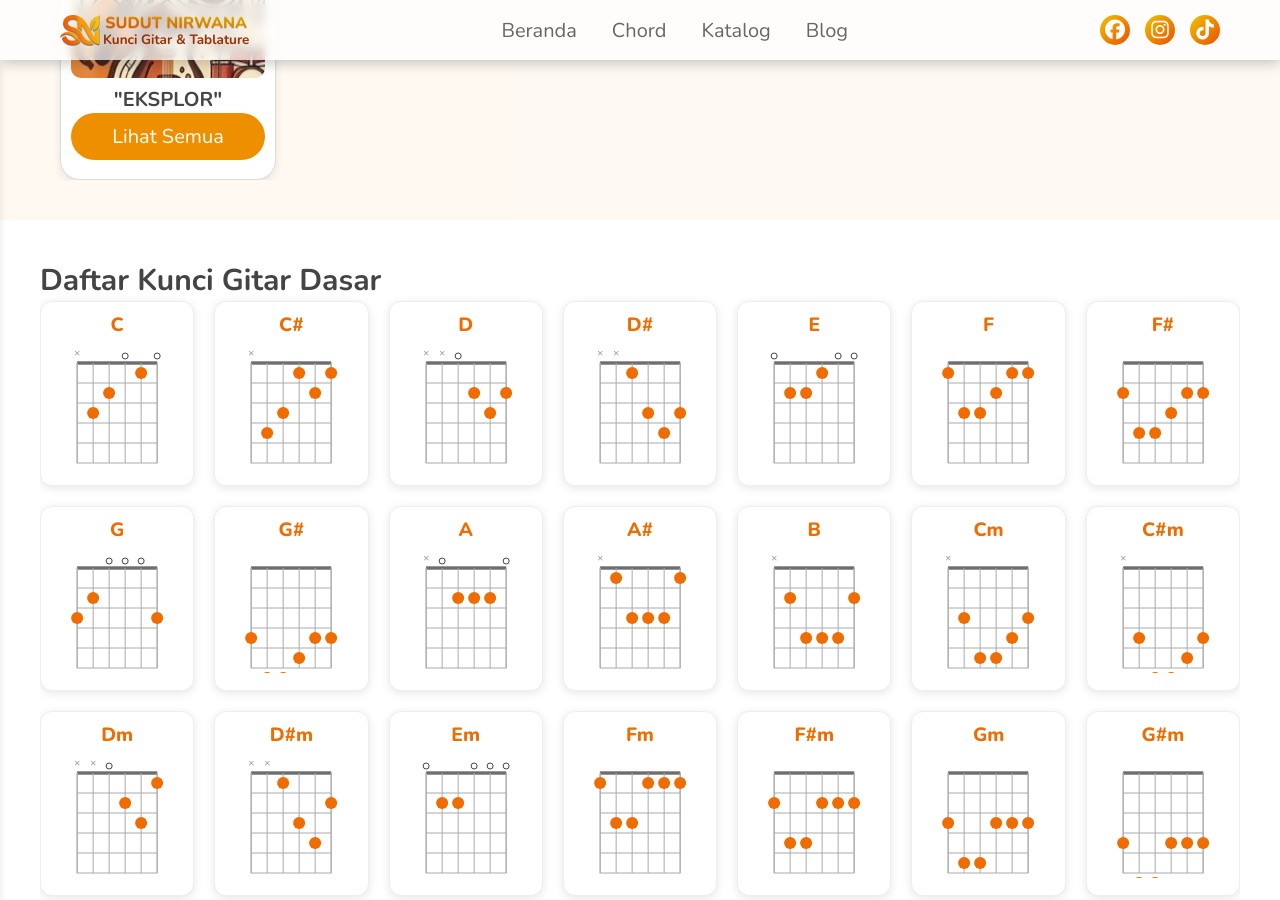
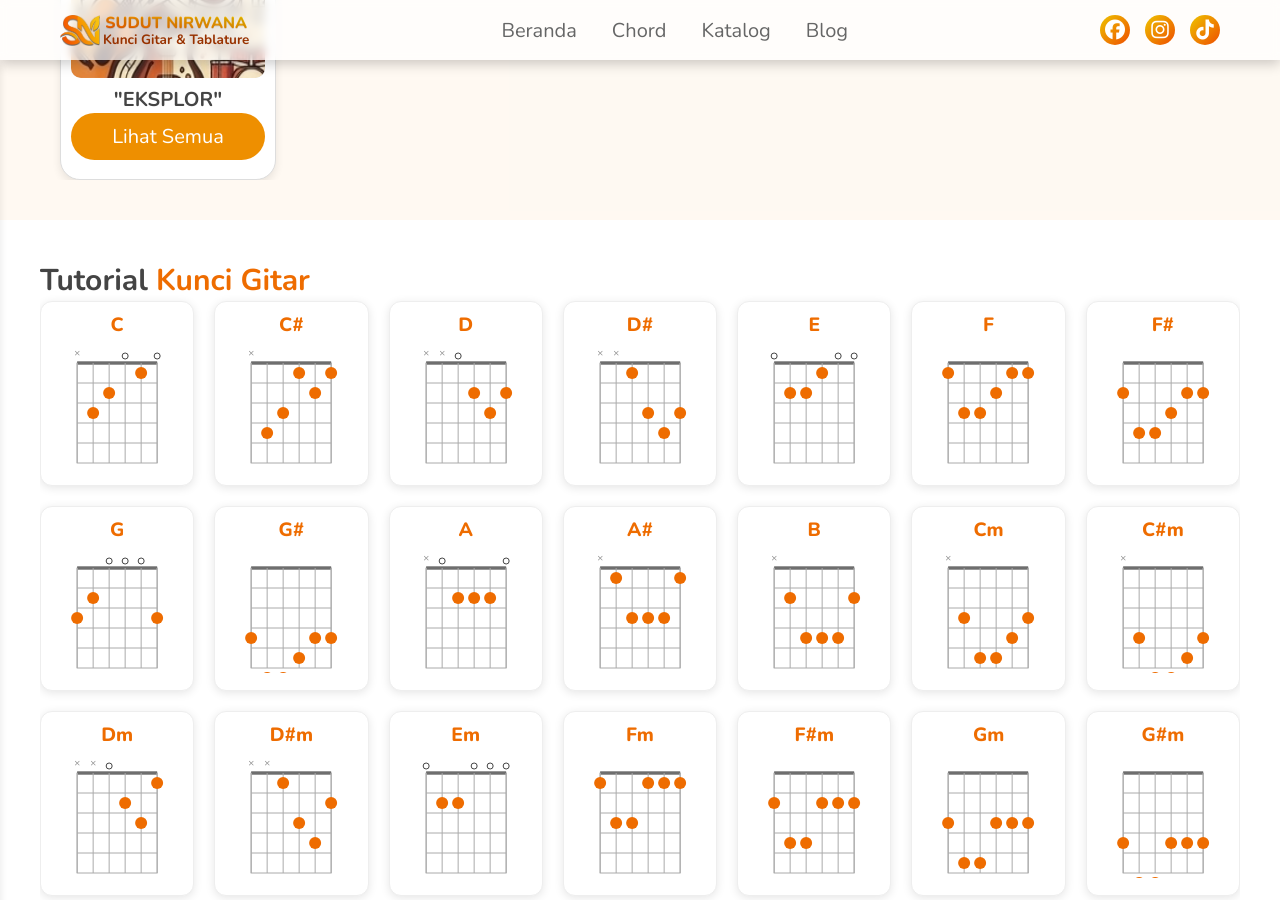
Before and after one commit to sudut-nirwana/sudut-nirwana-main, a Jekyll site: the page built from index.html, in a window 1280 px wide and 900 px high, scrolled down 2076 px. Built offline with Jekyll 4.4.1, drawn with Linux system fonts in a browser that asks for light colours.

Commit message:
Update chord-tutorial-grid.html

```diff
--- a/_includes/chord-tutorial-grid.html
+++ b/_includes/chord-tutorial-grid.html
@@ -1,5 +1,5 @@
 <div class="container" style="padding: 40px 0;">
-    <h2>Daftar <strong>Kunci Gitar</strong> Dasar</h2>
+    <h2>Tutorial <strong style="color: #ee6c00;">Kunci Gitar</strong></h2>
     <div id="all-chords-grid" class="chord-grid-container"></div>
 </div>
 
```
